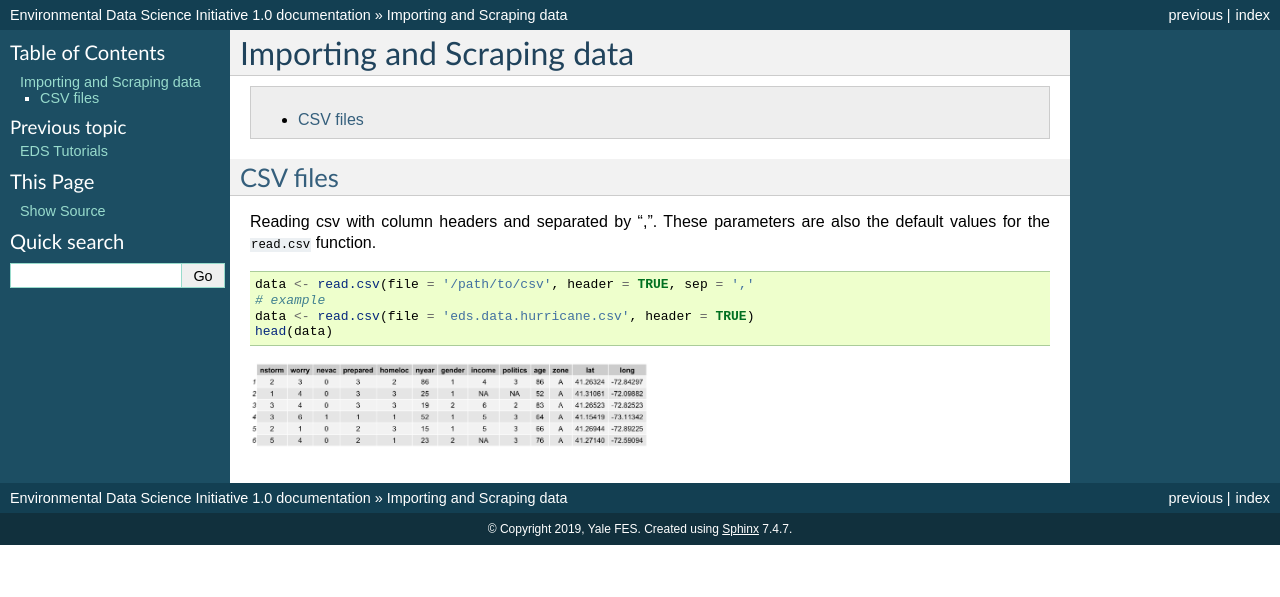
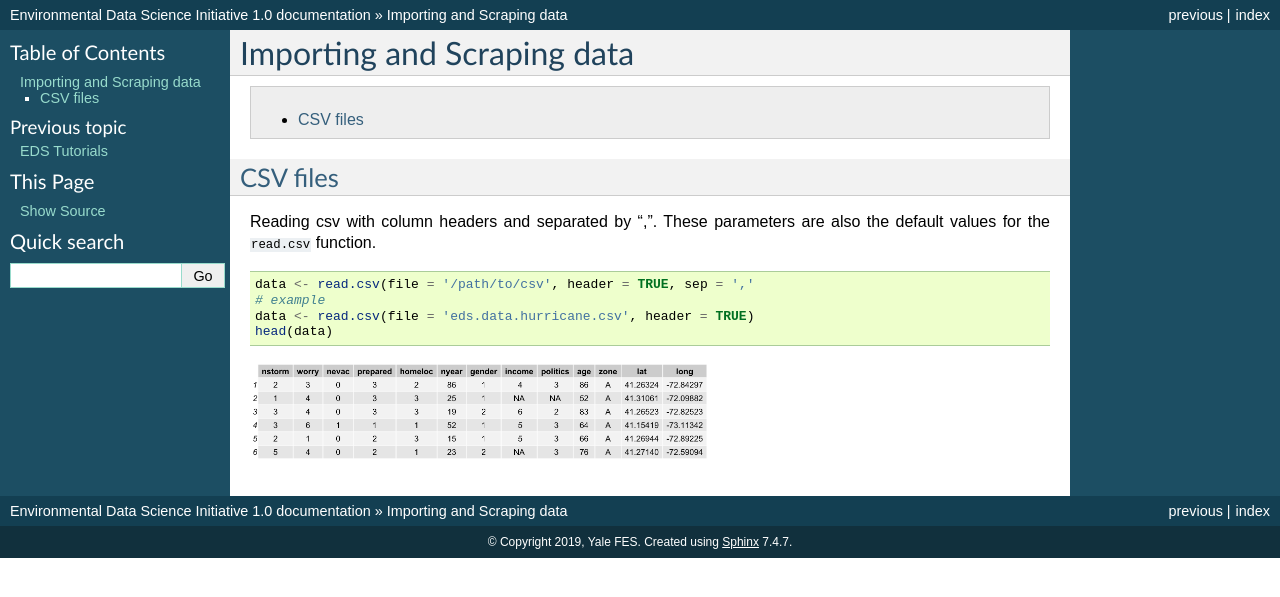
Before and after one commit to rajaoberison/edsy, a Sphinx documentation site: the page built from docs/importing_and_scraping_data.rst, in a window 1280 px wide. Shown: the top 597 px of the page. Built offline with Sphinx 7.4.7, drawn with Linux system fonts in a browser that asks for light colours.

Commit message:
Update importing_and_scraping_data.rst

```diff
--- a/docs/importing_and_scraping_data.rst
+++ b/docs/importing_and_scraping_data.rst
@@ -22,5 +22,5 @@ Reading csv with column headers and separated by ",". These parameters are also
    head(data)
 
 .. image:: https://raw.githubusercontent.com/rajaoberison/edsy/master/images/csvsample.png
-   :width: 400
+   :height: 100
    :alt: csvsample
```
